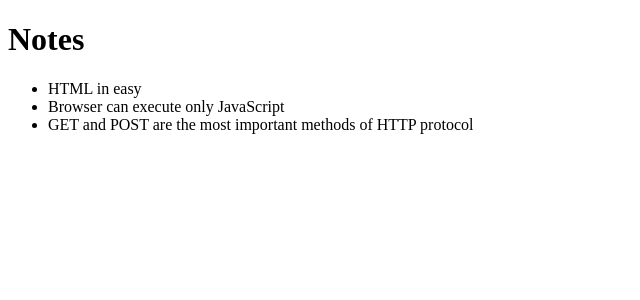
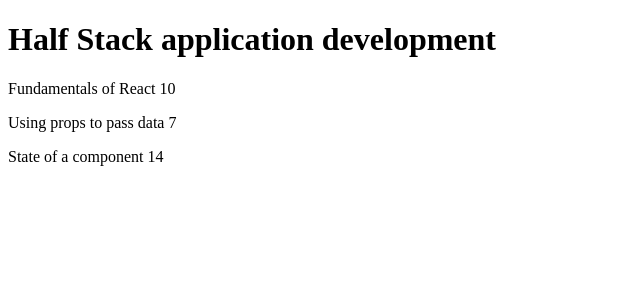
Before and after one commit to Brian-Almada/fullstackopen-react, a React (Vite) app: page / in a window 1280 px wide. Shown: the top 300 px of the page, without its empty margins (0-640 px from the left). Built offline with nearby package versions, Linux system fonts and the light colour scheme.

Commit message:
Crear componente Course y meter la logica del mapeado alli

```diff
--- a/src/App.jsx
+++ b/src/App.jsx
@@ -1,5 +1,4 @@
-import Header from "./Header"
-import Content from "./Content"
+import Course from "./components/Course"
 import Total from "./Total"
 
 const App = () => {
@@ -8,26 +7,23 @@ const App = () => {
     parts: [
       {
         name: 'Fundamentals of React',
-        exercises: 10
+        exercises: 10,
+        id: 1
       },
       {
         name: 'Using props to pass data',
-        exercises: 7
+        exercises: 7,
+        id: 2
       },
       {
         name : 'State of a component',
-        exercises: 14
+        exercises: 14,
+        id: 3
       }
     ]
   }
 
-  return (
-    <div>
-      <Header course={course.name} />
-      <Content course={course.parts} />
-      <Total course={course.parts} />
-    </div>
-  )
+  return <Course course={course} />
 }
 
 export default App
--- a/src/Content.jsx
+++ /dev/null
@@ -1,20 +0,0 @@
-const Content = (props) => {
-
-    console.log(props)
-
-    return (
-        <div>
-            <p>
-                {props.course[0].name} {props.course[0].exercises}
-            </p>
-            <p>
-                {props.course[1].name} {props.course[1].exercises}
-            </p>
-            <p>
-                {props.course[2].name} {props.course[2].exercises}
-            </p>
-        </div>
-            )
-}
-
-export default Content
--- a/src/Header.jsx
+++ /dev/null
@@ -1,10 +0,0 @@
-const Header = (props) => {
-    console.log(props)
-    return (
-        <div>
-            <h1>{props.course.name}</h1>
-        </div>
-    )
-}
-
-export default Header
--- /dev/null
+++ b/src/components/Course.jsx
@@ -0,0 +1,37 @@
+
+const Header = (props) => {
+    console.log(props)
+    return (
+        <div>
+            <h1>{props.course.name}</h1>
+        </div>
+    )
+}
+
+const Content = (props) => {
+
+    console.log(props)
+    const parts = props.course.parts
+
+    return (
+        <div>
+           {parts.map(part => (
+            <p key = {part.id}>
+                {part.name} {part.exercises}
+            </p>
+           ))}
+        </div>
+            )
+}
+
+
+const Course = ({course}) => {
+    return (
+        <div>
+            <Header course={course} />
+            <Content course={course} />
+        </div>
+    )
+}
+
+export default Course
--- a/src/main.jsx
+++ b/src/main.jsx
@@ -8,4 +8,4 @@ import Work from './Work.jsx'
 import Listado from './Listado.jsx'
 import NoteApp from './NoteApp.jsx'
 
-ReactDOM.createRoot(document.getElementById('root')).render(<NoteApp />)
+ReactDOM.createRoot(document.getElementById('root')).render(<App />)
```
